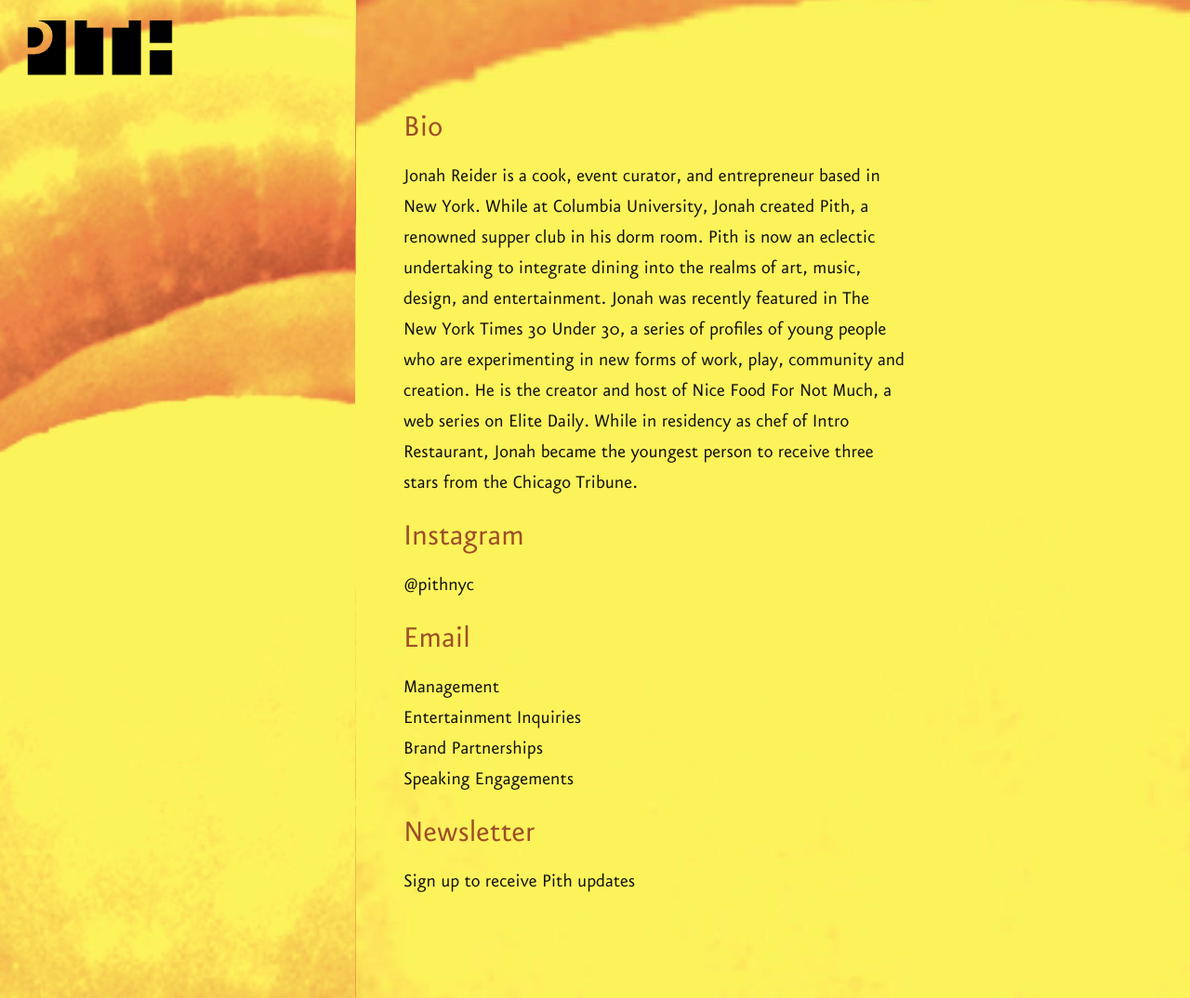
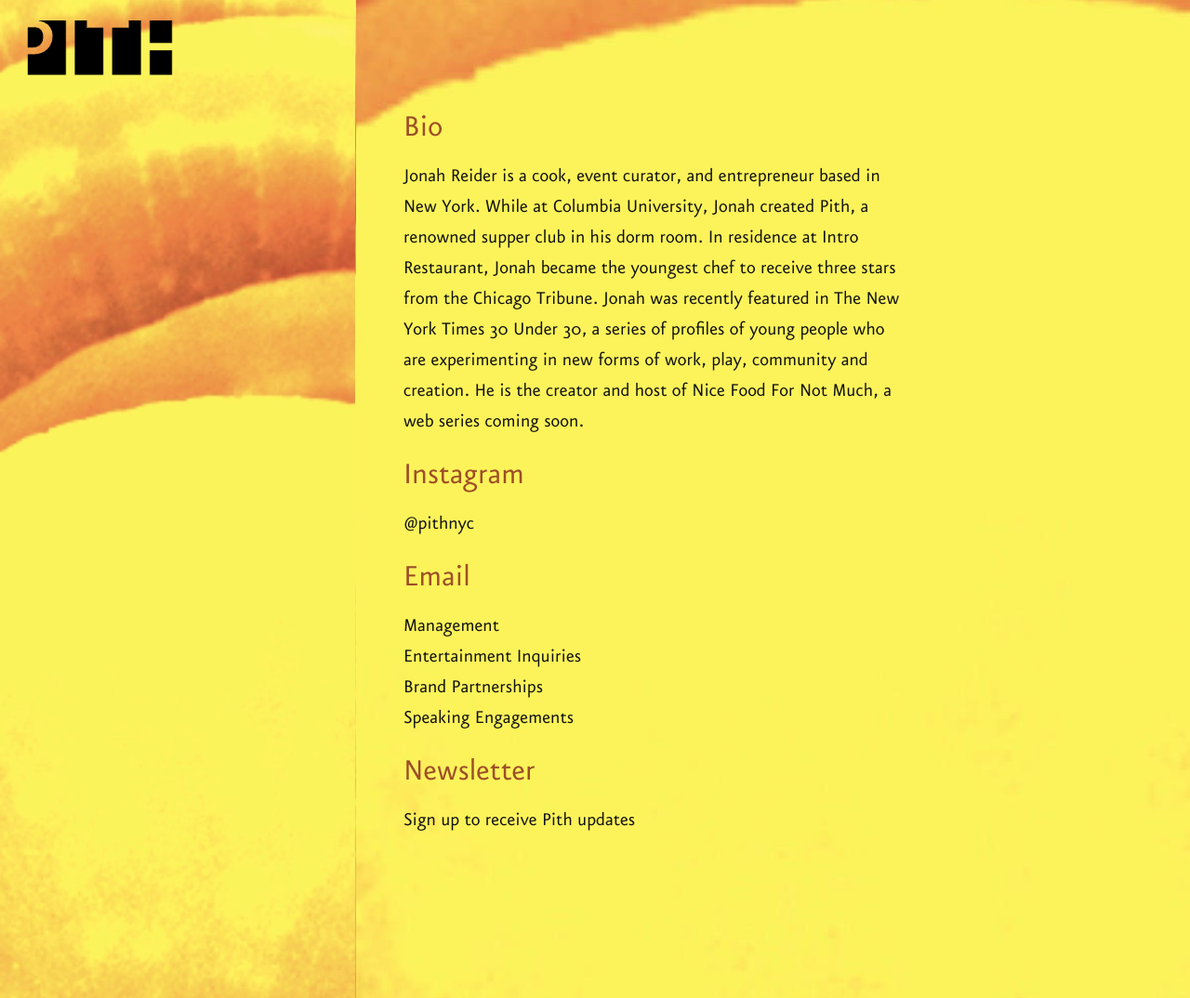
Before and after one commit to zoe-pith/pith-site, a Jekyll site: the page built from contact.md, in a window 1280 px wide. Shown: the whole page at 93% size. Built offline with Jekyll 4.4.1, drawn with Linux system fonts in a browser that asks for light colours.

Commit message:
Updated contact.md

```diff
--- a/contact.md
+++ b/contact.md
@@ -8,7 +8,8 @@
 
 ## Bio
 
-Jonah Reider is a cook, event curator, and entrepreneur based in New York. While at Columbia University, Jonah created Pith, a renowned supper club in his dorm room. Pith is now an eclectic undertaking to integrate dining into the realms of art, music, design, and entertainment. Jonah was recently featured in The New York Times 30 Under 30, a series of profiles of young people who are experimenting in new forms of work, play, community and creation. He is the creator and host of Nice Food For Not Much, a web series on Elite Daily. While in residency as chef of Intro Restaurant, Jonah became the youngest person to receive three stars from the [Chicago Tribune](http://www.chicagotribune.com/dining/restaurants/ct-review-intro-jonah-reider-food-0928-20160924-column.html).
+Jonah Reider is a cook, event curator, and entrepreneur based in New York. While at Columbia University, Jonah created Pith, a renowned supper club in his dorm room. In residence at Intro Restaurant, Jonah became the youngest chef to receive three stars from the [Chicago Tribune]((http://www.chicagotribune.com/dining/restaurants/ct-review-intro-jonah-reider-food-0928-20160924-column.html)). Jonah was recently featured in The New York Times 30 Under 30, a series of profiles of young people who are experimenting in new forms of work, play, community and creation. He is the creator and host of Nice Food For Not Much, a web series coming soon.
+
 
 ## Instagram
 [@pithnyc](http://www.instagram.com/pithnyc)
```
